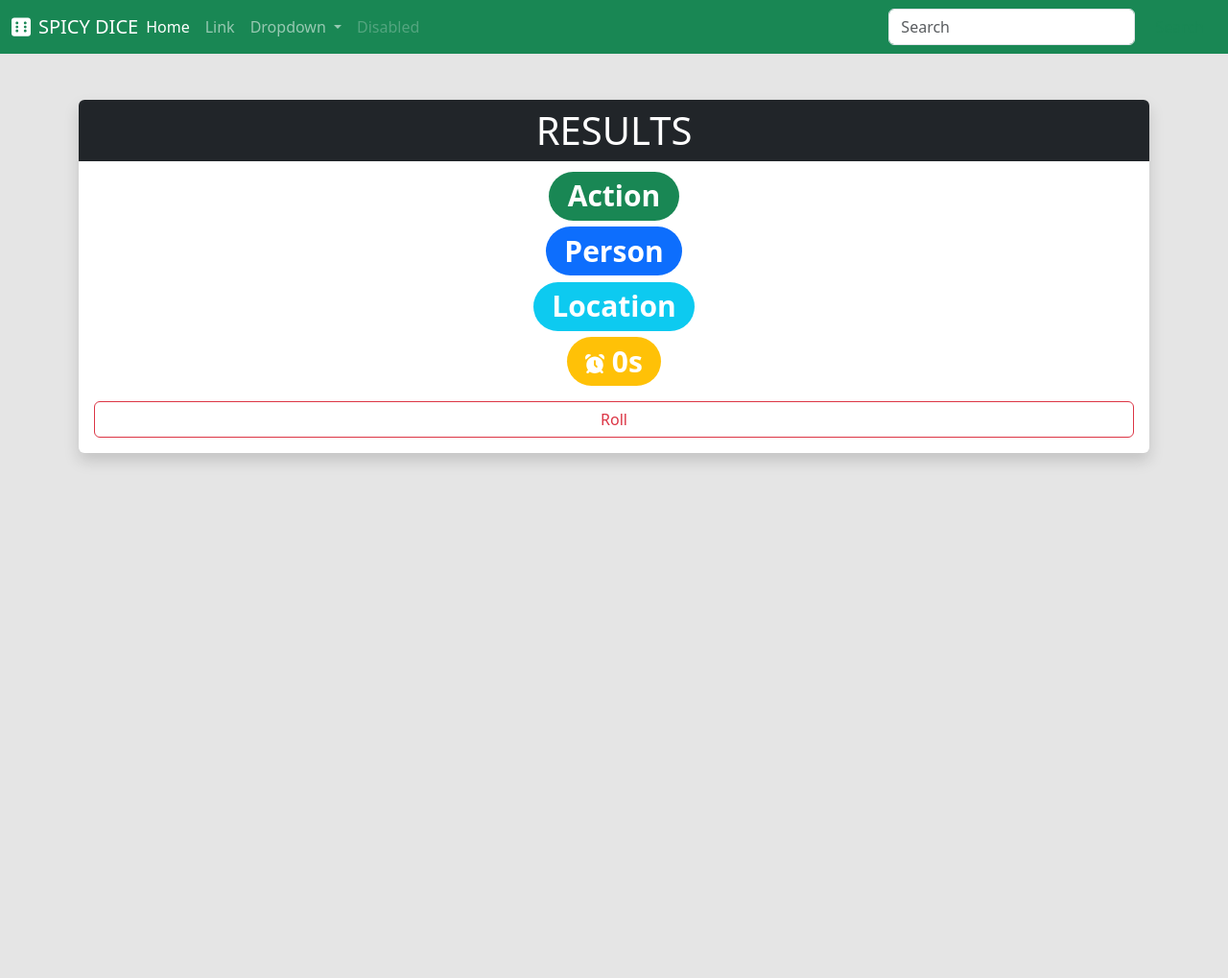
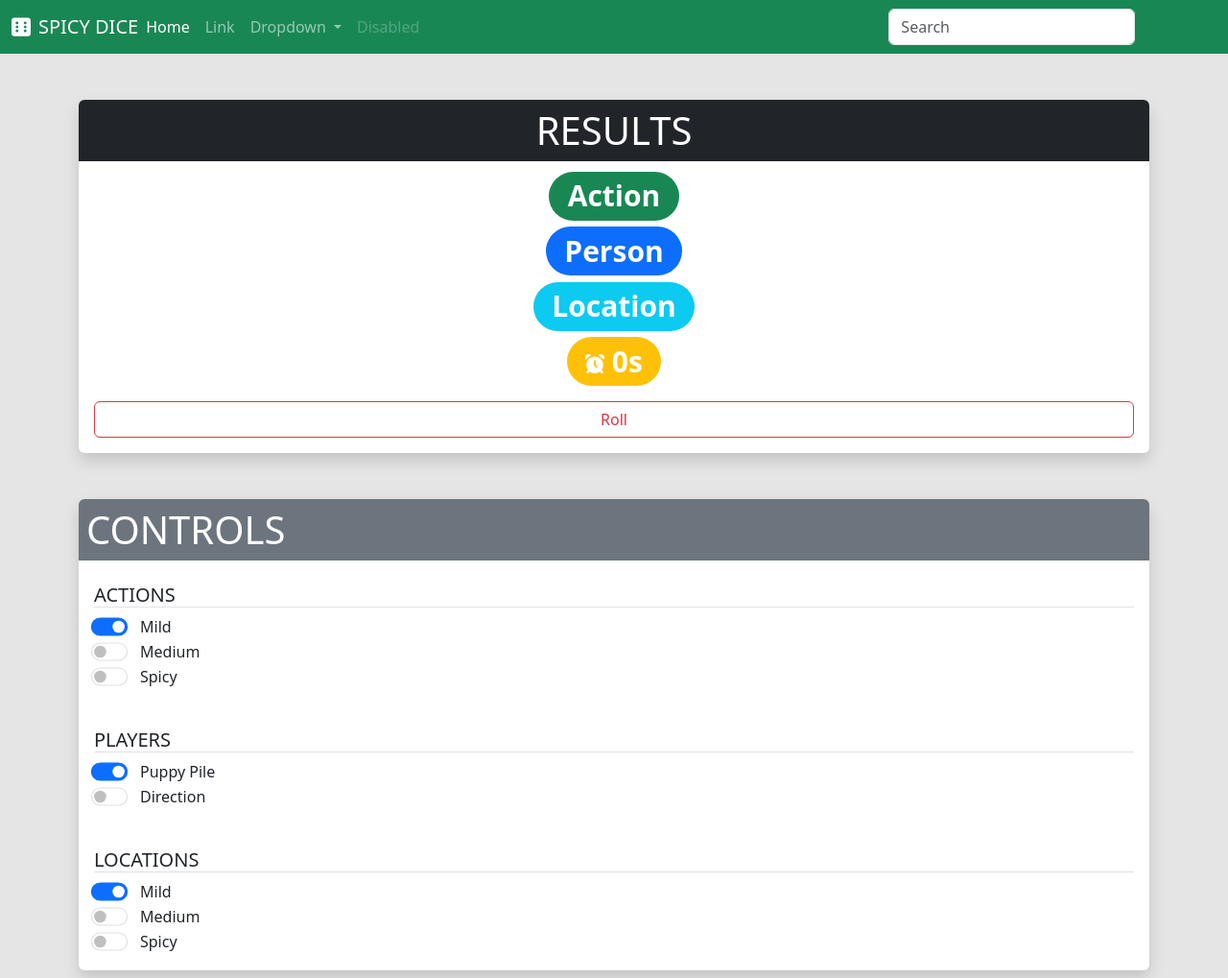
Before and after one commit to beefaloe/sexy-dice, a plain HTML site: page index.html in a window 1280 px wide. Shown: the whole page at 96% size. Before the commit the page ends 800 px from the top, so only its background shows below. Drawn offline with nearby package versions, Linux system fonts and the light colour scheme.

Commit message:
Added controls

```diff
--- a/index.html
+++ b/index.html
@@ -72,6 +72,62 @@
     </div>
   </div>
 
+
+<div class='container pt-5'>
+  <div class='row'>
+    <div class='col'>
+      <div class='rounded rounded-lg shadow bg-white'>
+        <h2 class="m-0 bg-secondary text-white p-2 mb-2 text-uppercase rounded-top h1">Controls</h2>
+
+        <div class="p-3 mb-2">
+          <h3 class="h5 text-uppercase border-bottom">Actions</h3>
+          <div class="form-check form-switch">
+            <input checked data-metric="action" data-flavor="mild" style="transform:scale(1.2)" class="control-switch form-check-input me-3" type="checkbox" id="actionMildSwitch">
+            <label class="form-check-label" for="flexSwitchCheckDefault">Mild</label>
+          </div>
+          <div class="form-check form-switch">
+            <input data-metric="action" data-flavor="medium" style="transform:scale(1.2)" class="control-switch  form-check-input me-3" type="checkbox" id="actionMediumSwitch">
+            <label class="form-check-label" for="flexSwitchCheckDefault">Medium</label>
+          </div>
+          <div class="form-check form-switch">
+            <input data-metric="action" data-flavor="spicy" style="transform:scale(1.2)" class="control-switch form-check-input me-3" type="checkbox" id="actionSpicySwitch">
+            <label class="form-check-label" for="flexSwitchCheckDefault">Spicy</label>
+          </div>
+        </div>
+
+        <div class="p-3 mb-2">
+          <h3 class="h5 text-uppercase border-bottom">Players</h3>
+          <div class="form-check form-switch">
+            <input checked data-metric="player" data-flavor="puppypile" style="transform:scale(1.2)" class="control-switch form-check-input me-3" type="checkbox" id="playersPuppyPileSwitch">
+            <label class="form-check-label" for="flexSwitchCheckDefault">Puppy Pile</label>
+          </div>
+          <div class="form-check form-switch">
+            <input data-metric="player" data-flavor="direction" style="transform:scale(1.2)" class="control-switch form-check-input me-3" type="checkbox" id="playersDirectionSwitch">
+            <label class="form-check-label" for="flexSwitchCheckDefault">Direction</label>
+          </div>
+        </div>
+
+        <div class="p-3 mb-2">
+          <h3 class="h5 text-uppercase border-bottom">Locations</h3>
+          <div class="form-check form-switch">
+            <input checked data-metric="location" data-flavor="mild" style="transform:scale(1.2)" class="control-switch form-check-input me-3" type="checkbox" id="locationMildSwitch">
+            <label class="form-check-label" for="flexSwitchCheckDefault">Mild</label>
+          </div>
+          <div class="form-check form-switch">
+            <input data-metric="location" data-flavor="medium" style="transform:scale(1.2)" class="control-switch form-check-input me-3" type="checkbox" id="locationMediumSwitch">
+            <label class="form-check-label" for="flexSwitchCheckDefault">Medium</label>
+          </div>
+          <div class="form-check form-switch">
+            <input data-metric="location" data-flavor="spicy" style="transform:scale(1.2)" class="control-switch form-check-input me-3" type="checkbox" id="locationSpicySwitch">
+            <label class="form-check-label" for="flexSwitchCheckDefault">Spicy</label>
+          </div>
+        </div>
+
+      </div>
+    </div>
+  </div>
+</div>
+
 <script>
   function getRand(num){
     return (Math.floor(Math.random() * num));
@@ -83,12 +139,18 @@
     .done(function(data){
       let timer = setInterval(function(){ }, 100);
       $('#rollBTN').click(function(){
+        // CLEAR THE TIMER
         clearInterval(timer);
 
+        // DISCOVER METRIC FLAVORS
+
+
+        // UPDATE ACTIONS
         $('#action').html(data.actions.mild[getRand(data.actions.mild.length)]);
         $('#player').html(data.players.puppyPile[getRand(data.players.puppyPile.length)]);
         $('#location').html(data.locations.mild[getRand(data.locations.mild.length)]);
 
+        // SET RNADOM DURATION
         let duration = (Math.ceil(Math.random()*8)+1)*15;
         $('#duration').html(duration);
 
```
